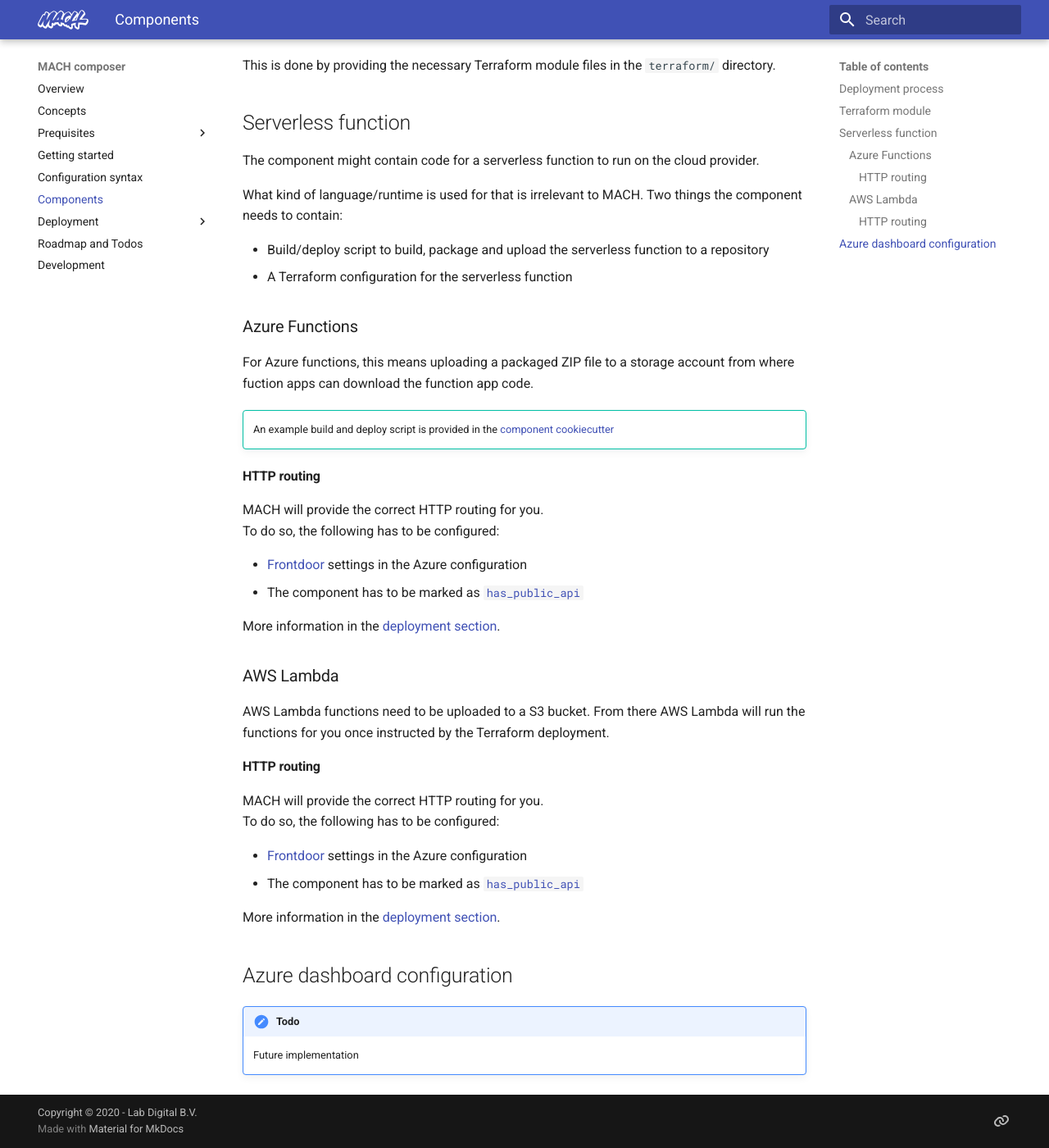
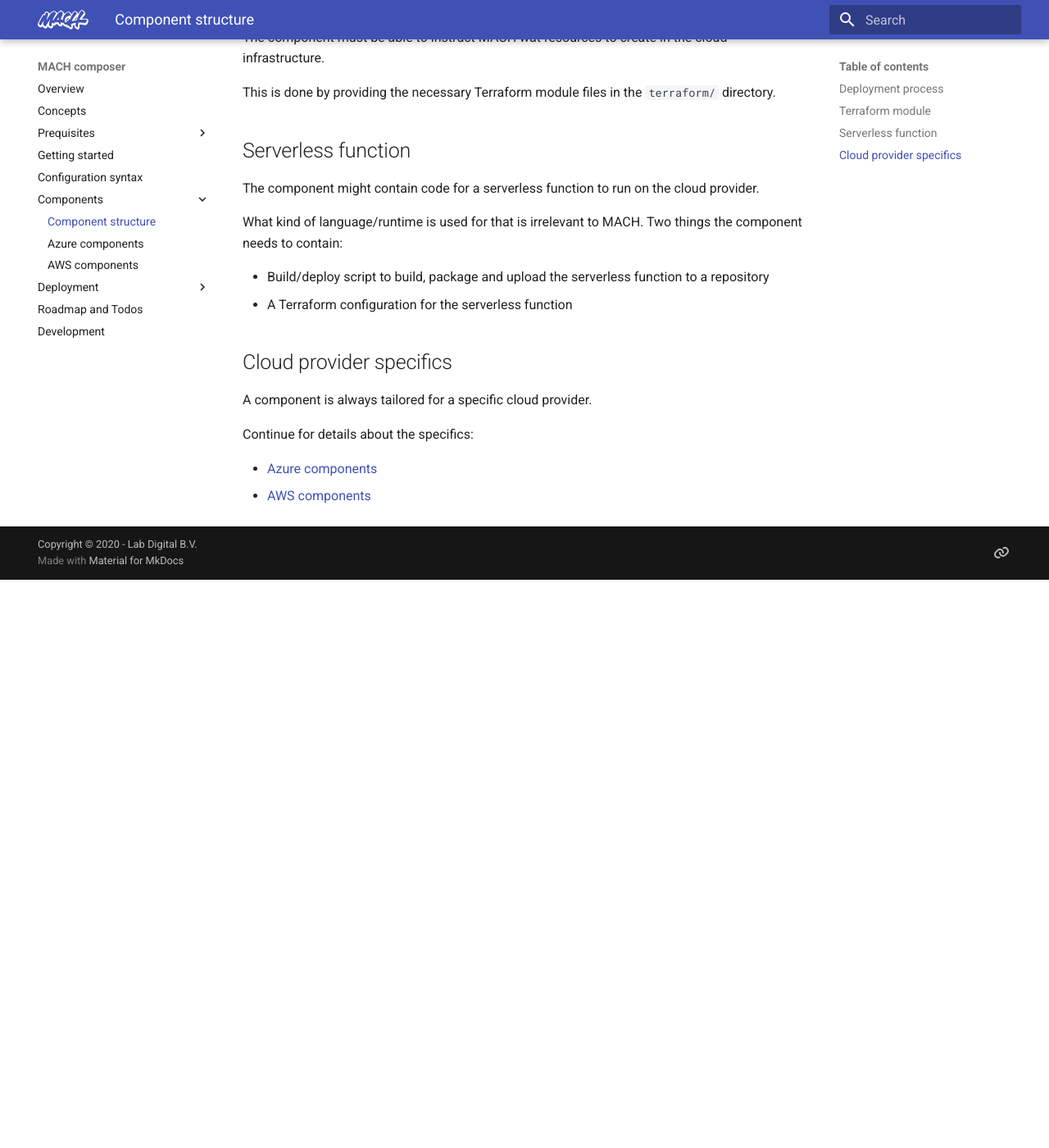
Before and after one commit to mach-composer/mach-composer-cli, an MkDocs documentation site: the page built from docs/src/components/index.md, in a window 1280 px wide and 1400 px high, scrolled down 708 px. Shown: the whole window at 82% size. Built offline with MkDocs 1.6.1 and Material for MkDocs 9.7.7, drawn with Linux system fonts in a browser that asks for light colours; a script that is not in the unit is left out; after the commit the page ends 1415 px from its top, so only the background shows below that; some of the changed text lies outside the part shown.

Commit message:
Split up components docs in aws and azure part

```diff
--- a/docs/mkdocs.yml
+++ b/docs/mkdocs.yml
@@ -12,7 +12,10 @@ nav:
   - AWS: prerequisites/aws.md
 - gettingstarted.md
 - syntax.md
-- components.md
+- Components:
+  - components/index.md
+  - components/azure.md
+  - components/aws.md
 - Deployment:
   - deployment/index.md
   - Azure: deployment/azure.md
--- a/docs/src/components.md
+++ b/docs/src/components/index.md
@@ -1,4 +1,4 @@
-# Components
+# Component structure
 
 A MACH component is in it's bare minimum a [*Terraform module*](https://www.terraform.io/docs/configuration/modules.html).
 
@@ -7,7 +7,7 @@ Other then the [Terraform configuration](#terraform-component), a component migh
 - [serverless function](#serverless-function)
 - [Azure dashboard configuration](#azure-dashboard-configuration)
 
-#### Deployment process
+## Deployment process
 
 The deployment of a full-fledged component typically flows through the following steps:
 
@@ -34,39 +34,11 @@ What kind of language/runtime is used for that is irrelevant to MACH. Two things
 - Build/deploy script to build, package and upload the serverless function to a repository
 - A Terraform configuration for the serverless function
 
-### Azure Functions
+## Cloud provider specifics
 
-For Azure functions, this means uploading a packaged ZIP file to a storage account from where fuction apps can download the function app code.
+A component is always tailored for a specific cloud provider.
 
-!!! tip ""
-    An example build and deploy script is provided in the [component cookiecutter](https://git.labdigital.nl/mach/component-cookiecutter)
+Continue for details about the specifics:
 
-#### HTTP routing
-
-MACH will provide the correct HTTP routing for you.
-To do so, the following has to be configured:
-
-- [Frontdoor](./syntax.md#frontdoor) settings in the Azure configuration
-- The component has to be marked as [`has_public_api`](./syntax.md#components)
-
-More information in the [deployment section](./deployment/azure.md#http-routing).
-
-### AWS Lambda
-
-AWS Lambda functions need to be uploaded to a S3 bucket. From there AWS Lambda will run the functions for you once instructed by the Terraform deployment.
-
-#### HTTP routing
-
-MACH will provide the correct HTTP routing for you.
-To do so, the following has to be configured:
-
-- [Frontdoor](./syntax.md#frontdoor) settings in the Azure configuration
-- The component has to be marked as [`has_public_api`](./syntax.md#components)
-
-More information in the [deployment section](./deployment/azure.md#http-routing).
-
-
-## Azure dashboard configuration
-
-!!! Todo
-    Future implementation
+- [Azure components](./azure.md)
+- [AWS components](./aws.md)
```
Also changed, not shown: docs/src/components/aws.md (added, +15 -0 lines), docs/src/components/azure.md (added, +23 -0 lines).
